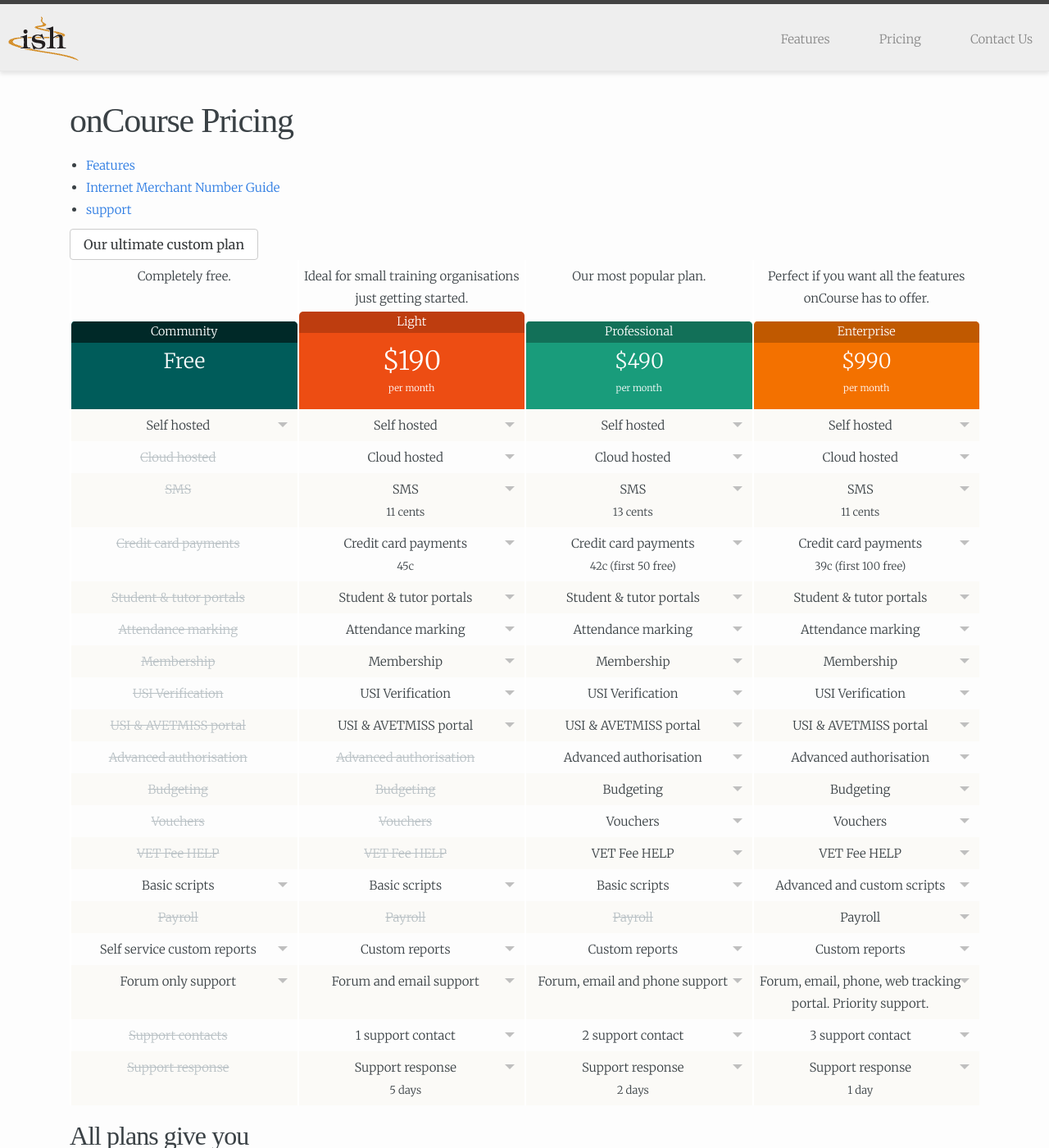
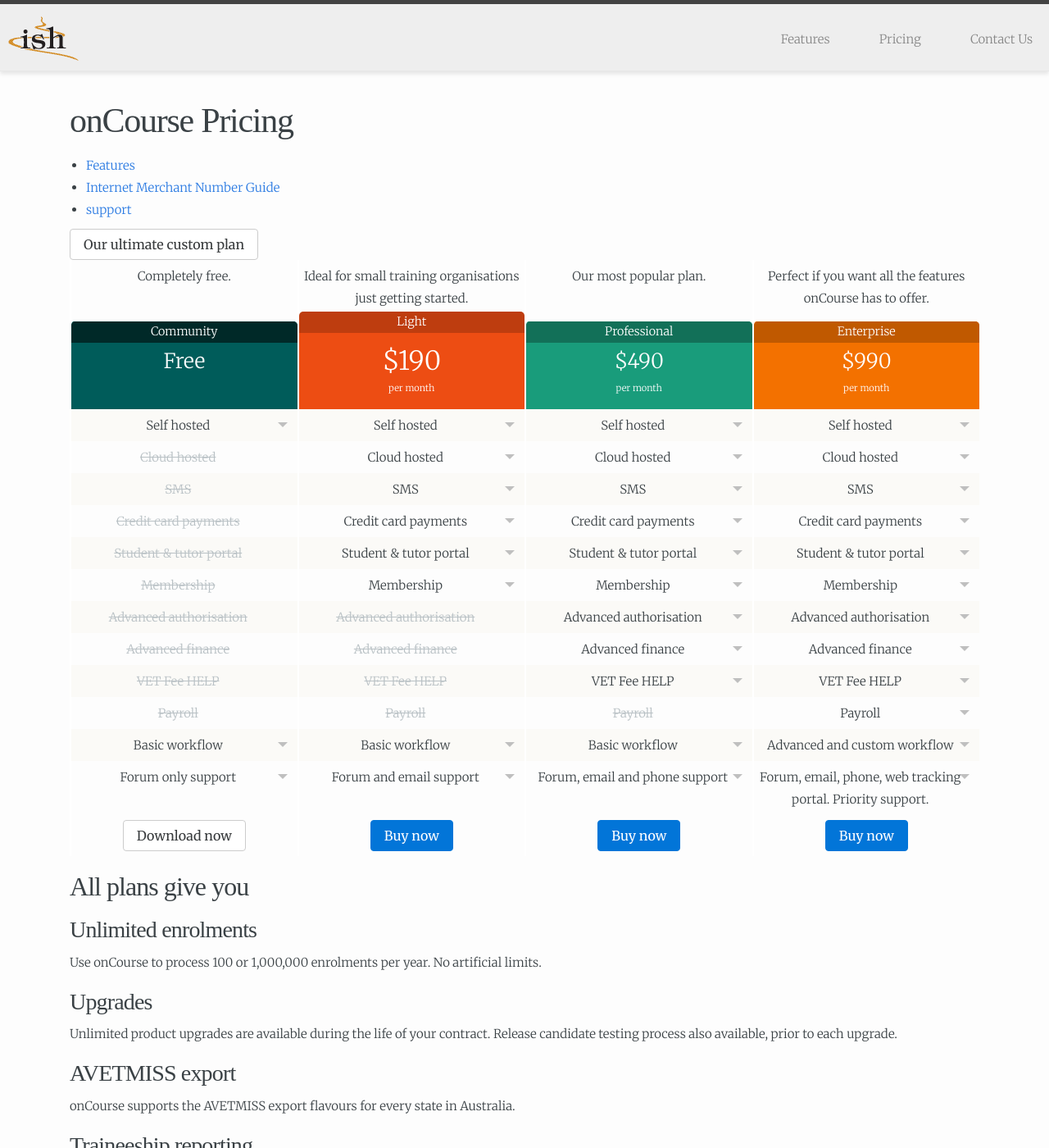
Before and after one commit to stephenmcilwaine/website, a Jekyll site: the page built from features/costs/pricing.md, in a window 1280 px wide and 1400 px high. Shown: the whole window at 82% size. Built offline with Jekyll 4.4.1, drawn with Linux system fonts in a browser that asks for light colours; some web fonts are replaced.

Commit message:
Some general improvements to the pricing wording and removing uneeded items

```diff
--- a/_data/pricing-table-oncourse.yml
+++ b/_data/pricing-table-oncourse.yml
@@ -14,28 +14,19 @@
     - true
     - true
 - title: SMS
-  more: Send messages in bulk or one at a time.
   plans:
     - false
-    - title: SMS <br/><small>11 cents</small>
-    - title: SMS <br/><small>13 cents</small>
-    - title: SMS <br/><small>11 cents</small>
+    - more: Send messages at 15 cents
+    - more: Send messages at 13 cents
+    - more: Send messages at 11 cents
 - title: Credit card payments
-  more: Processing Mastercard, Visa and Amex payments directly inside onCourse.
   plans:
     - false
-    - title: Credit card payments <br/><small>45c</small>
-    - title: Credit card payments <br/><small>42c (first 50 free)</small>
-    - title: Credit card payments <br/><small>39c (first 100 free)</small>
-- title: Student & tutor portals
-  more: Give your students and tutors access to their timetables, attendance marking and communication tools
-  plans:
-    - false
-    - true
-    - true
-    - true
-- title: Attendance marking
-  more: The attendance module in onCourse allows you to mark the role for tutors and students, including through an online portal for mobile phones and browsers.
+    - more: Processing Mastercard, Visa and Amex payments at 45c each
+    - more: Processing Mastercard, Visa and Amex payments at 42c (first 50 free)
+    - more: Processing Mastercard, Visa and Amex payments at 39c (first 100 free)
+- title: Student & tutor portal
+  more: Access to timetables, attendance marking and communication tools. USI verification and AVETMISS collection.
   plans:
     - false
     - true
@@ -48,20 +39,6 @@
     - true
     - true
     - true
-- title: USI Verification
-  more: Integrate your AUSKey and verify student USI details in real time
-  plans:
-    - false
-    - true
-    - true
-    - true
-- title: USI & AVETMISS portal
-  more: Send all enrolling students a link to complete the USI and AVETMISS student questions electronically, on a mobile phone, tablet or in their desktop browser
-  plans:
-    - false
-    - true
-    - true
-    - true
 - title: Advanced authorisation
   more: All users of onCourse have their own login password. This feature allows you to define what specific part of the system they are allowed to access, including integration with your LDAP directory.
   plans:
@@ -69,20 +46,14 @@
     - false
     - true
     - true
-- title: Budgeting
-  more: Track and manage the associated costs of each class and monitor profitability as each enrolment is processed
+- title: Advanced finance
+  more: Create gift certificates, product packages and many other type of vouchers. Track detailed budgets per class and monitor profitability.
   plans:
     - false
     - false
     - true
     - true
-- title: Vouchers
-  more: Create gift certificates, product packages and many other type of vouchers
-  plans:
-    - false
-    - false
-    - true
-    - true
+
 - title: VET Fee HELP
   more: All your reporting requirements around courses by application and the government reporting needed to use the VET Fee HELP system
   plans:
@@ -90,14 +61,7 @@
     - false
     - true
     - true
-- title: Basic scripts
-  more: Use scripts and workflows provided with onCourse
-  plans:
-    - true
-    - true
-    - true
-    - title: Advanced and custom scripts
-      more: Use the onCourse DSL and programming language to map onCourse to your own custom workflow.
+
 - title: Payroll
   more: Set tutor rates, assign tutors to classes, confirm attendance and variations ready for processing through your payroll software
   plans:
@@ -105,32 +69,23 @@
     - false
     - false
     - true
-- title: Custom reports
-  more: Templates and open source tools available for editing existing reports or creating your own.
+
+- title: Basic workflow
+  more: Use scripts, templates and workflows provided with onCourse
   plans:
-    - title: Self service custom reports
     - true
     - true
     - true
+    - title: Advanced and custom workflow
+      more: Use the onCourse DSL and programming language to map onCourse to your own custom workflow.
+
 - title: Support
-  more: You will have access to the onCourse experts, from first level "how to" support, through to technical staff, onCourse designers and developers for particularly tricky issues.
   plans:
     - title: Forum only support
       more: Community support through the public forum. ish staff will post there from time to time.
     - title: Forum and email support
+      more: 1 support contact, 5 day response
     - title: Forum, email and phone support
+      more: 2 support contacts, 3 day response
     - title: Forum, email, phone, web tracking portal. Priority support.
-- title: Support contacts
-  more: The number of contact people within your organisation who have direct access to the ish support team.
-  plans:
-    - false
-    - title: 1 support contact
-    - title: 2 support contact
-    - title: 3 support contact
-- title: Support response
-  more: Response times for requests logged via our support portal
-  plans:
-    - false
-    - title: Support response<br/><small>5 days</small>
-    - title: Support response<br/><small>2 days</small>
-    - title: Support response<br/><small>1 day</small>
+      more: <strong>3</strong> support contacts, <strong>1</strong> day response
--- a/features/costs/pricing.md
+++ b/features/costs/pricing.md
@@ -68,6 +68,22 @@
   </div>
 {% endfor %}
 
+  <div class="row-item">
+    <div class="col-price col-sm-6 col-xs-6 col-item-1">
+      <a role="button" href="{{base}}/download" class="btn btn-secondary">Download now</a>
+    </div>
+    <div class="col-price col-sm-6 col-xs-6 col-item-2 item-highlight">
+      <a role="button" href="{{base}}/buy" class="btn btn-primary">Buy now</a>
+    </div>
+    <div class="col-price col-sm-6 col-xs-6 col-item-3">
+      <a role="button" href="{{base}}/buy" class="btn btn-primary">Buy now</a>
+    </div>
+    <div class="col-price col-sm-6 col-xs-6 col-item-4">
+      <a role="button" href="{{base}}/buy" class="btn btn-primary">Buy now</a>
+    </div>
+  </div>
+
+
 </div>
 
 
```
